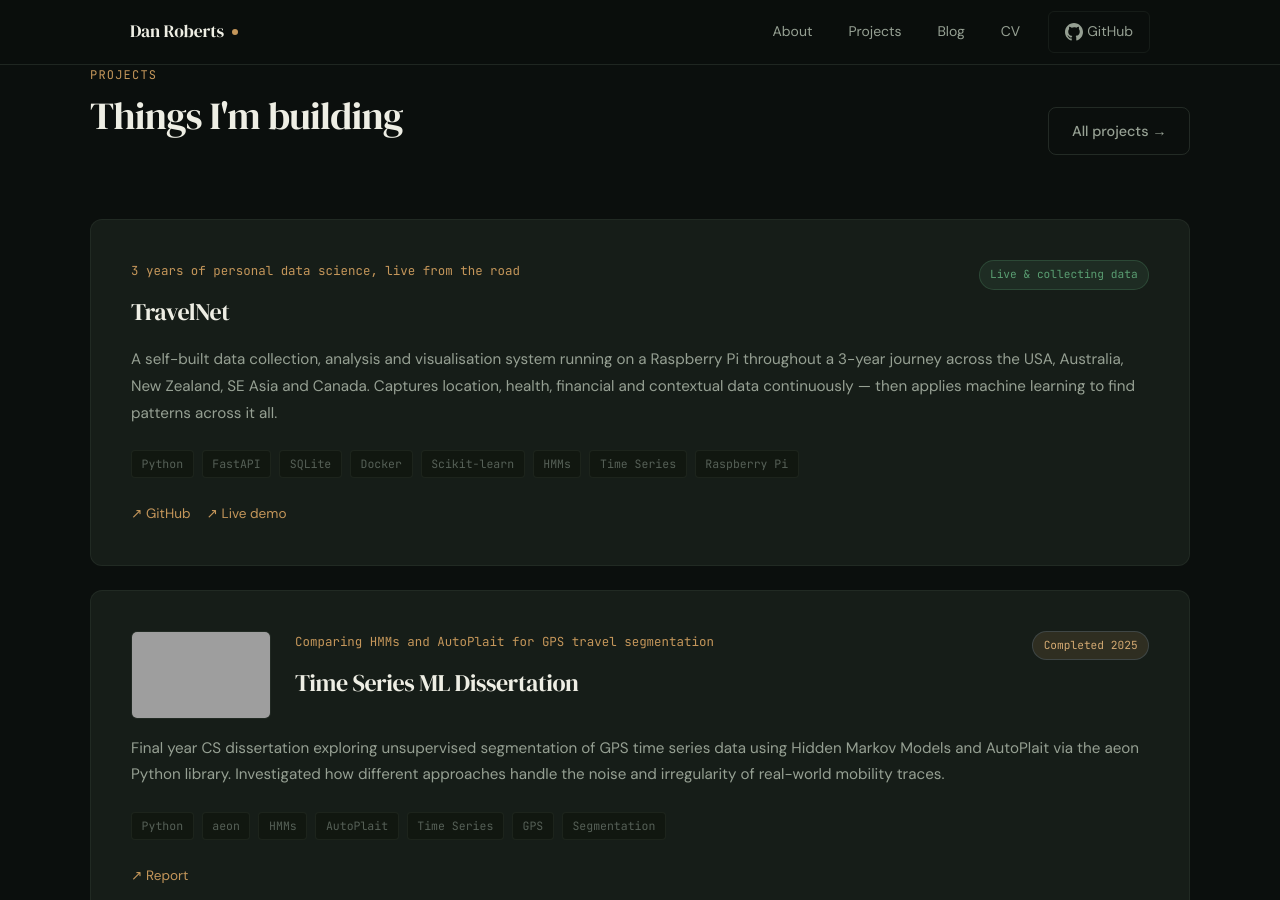
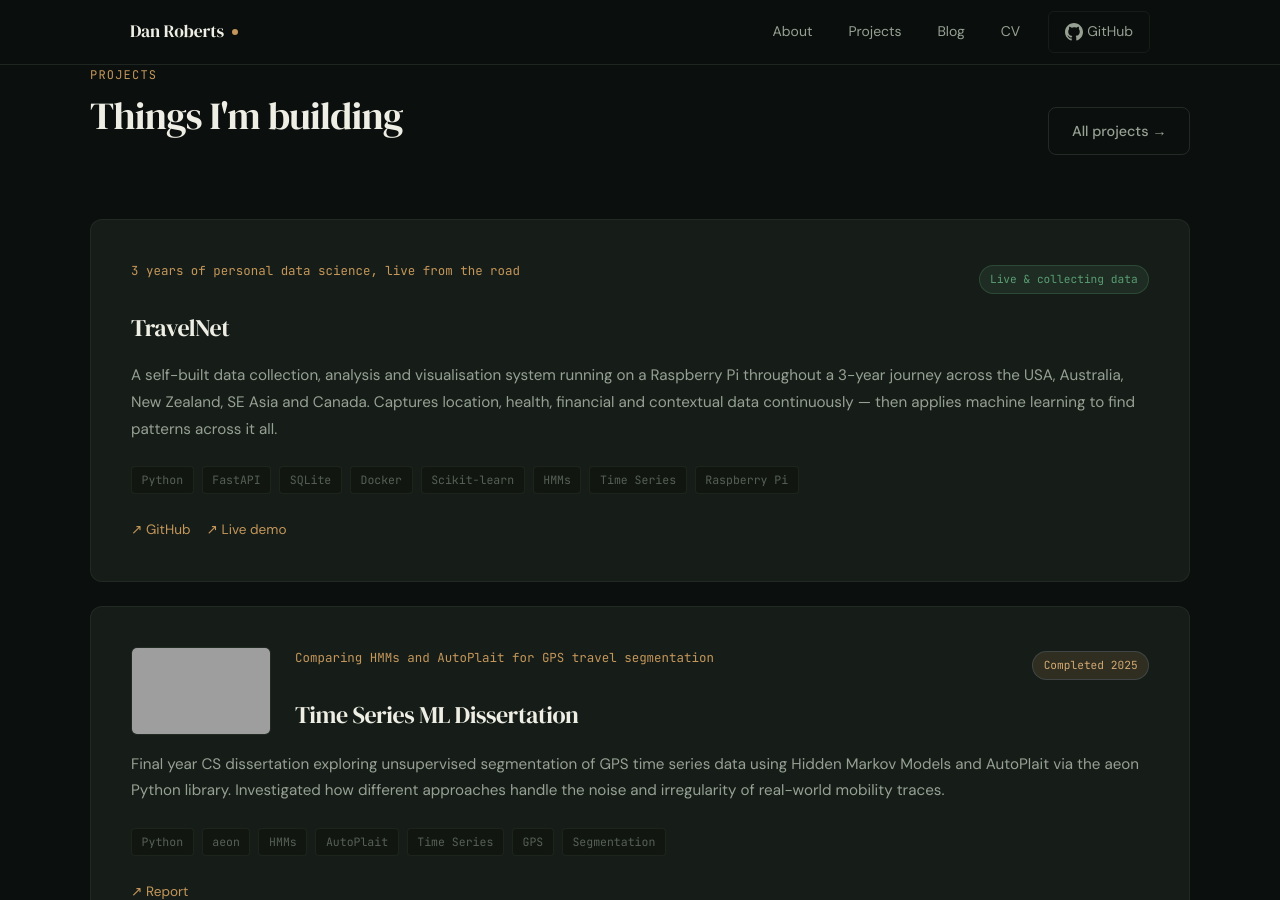
Before and after one commit to danielroberts20/danielroberts20.github.io, a Jekyll site: the page built from index.md, in a window 1280 px wide and 900 px high, scrolled down 932 px. Built offline with Jekyll 4.4.1, drawn with Linux system fonts in a browser that asks for light colours; nearby versions of some CDN libraries; grey boxes are pictures that could not be loaded.

Commit message:
Reformatted project cards

```diff
--- a/assets/css/main.css
+++ b/assets/css/main.css
@@ -624,18 +624,26 @@ hr {
 
 .project-header {
   display: grid;
-  grid-template-columns: 140px 1fr auto;
-  gap: var(--space-lg);
-  align-items: flex-start;
+  grid-template-columns: 140px 1fr;
+  grid-template-rows: auto auto;
+  gap: var(--space-md) var(--space-lg);
+  align-items: start;
   margin-bottom: var(--space-md);
 }
 
-.project-header--no-thumb {
-  grid-template-columns: 1fr auto;
+.project-header .post-card__thumb {
+  grid-row: 1 / 3;
 }
 
-.project-header__text {
-  flex: 1;
+.project-header__meta {
+  display: flex;
+  align-items: center;
+  justify-content: space-between;
+  gap: var(--space-md);
+}
+
+.project-header--no-thumb {
+  grid-template-columns: 1fr;
 }
 
 .project-card {
@@ -1346,7 +1354,20 @@ hr {
   }
 
   .project-header {
-    grid-template-columns: 80px 1fr auto;
+    display: flex;
+    flex-direction: column;
+    gap: var(--space-sm);
+  }
+
+  .project-header .post-card__thumb {
+    width: 100%;
+    aspect-ratio: 16 / 7;
+  }
+
+  .project-header__meta {
+    display: flex;
+    align-items: center;
+    justify-content: space-between;
   }
 
   .nav-links.is-open { display: flex; }
--- a/index.md
+++ b/index.md
@@ -54,11 +54,11 @@ title: Home
             {% if project.thumbnail %}
               <img src="{{ project.thumbnail }}" alt="{{ project.name }}" class="post-card__thumb">
             {% endif %}
-            <div class="project-header__text">
+            <div class="project-header__meta">
               <p class="project-tagline">{{ project.tagline }}</p>
-              <h3 class="project-name">{{ project.name }}</h3>
+              <span class="project-status project-status--{{ project.status }}">{{ project.status_label }}</span>
             </div>
-            <span class="project-status project-status--{{ project.status }}">{{ project.status_label }}</span>
+            <h3 class="project-name">{{ project.name }}</h3>
           </div>
           <p class="project-desc">{{ project.description }}</p>
           <div class="project-tags">
```
Also changed, not shown: cv.md (+2 -2 lines), projects.md (+7 -7 lines).
